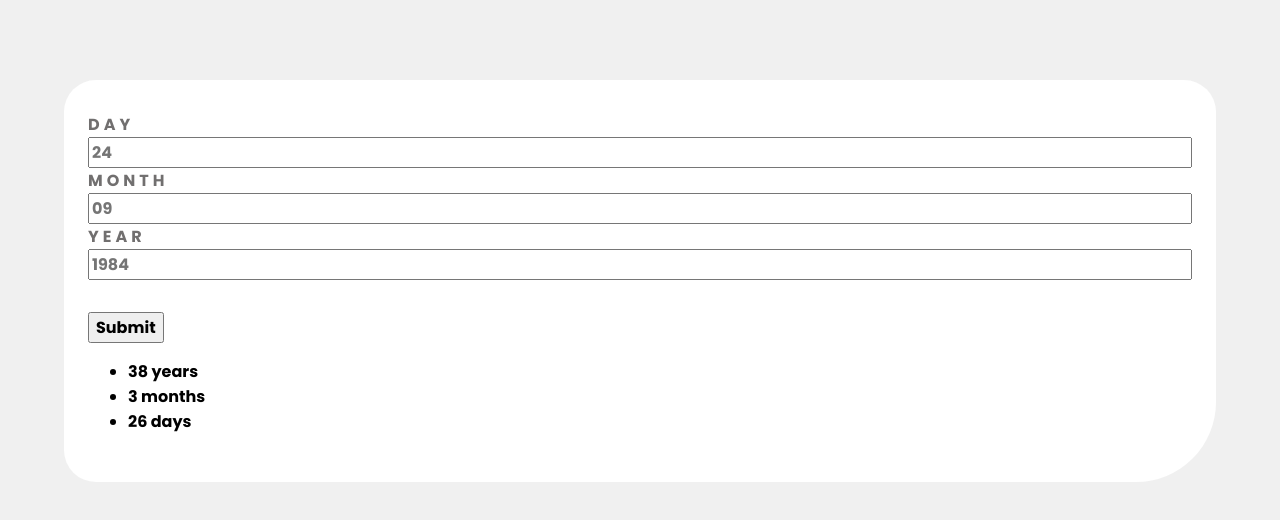
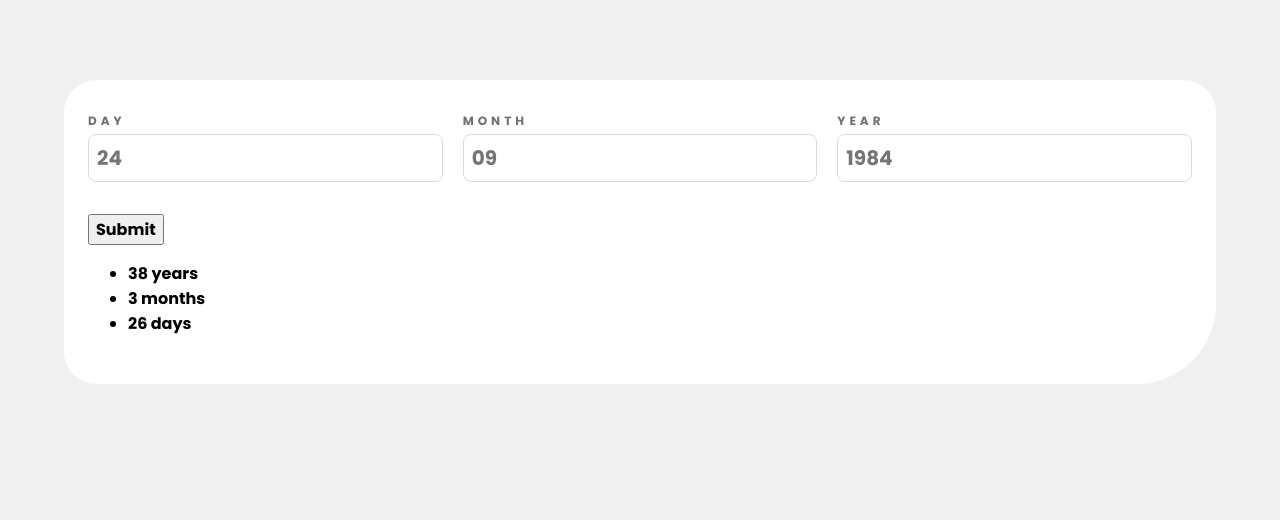
Before and after one commit to tdimnet/Age-calculator-app, a plain HTML site: page index.html in a window 1280 px wide. Drawn offline with Linux system fonts and the light colour scheme.

Commit message:
Styling the form

```diff
--- a/css/main.css
+++ b/css/main.css
@@ -29,6 +29,9 @@ body {
 
 .form-groups-wrapper {
   margin-bottom: 2rem;
+  display: grid;
+  grid-template-columns: repeat(3, minmax(0, 1fr));
+  gap: 1.25rem;
 }
 
 .form-group {
@@ -40,6 +43,17 @@ body {
   color: var(--dove-gray);
   text-transform: uppercase;
   letter-spacing: 0.25rem;
+  margin-bottom: 0.25rem;
+  font-size: 0.75rem;
+}
+
+.form-input {
+  padding: 0.5rem;
+  border-radius: 0.5rem;
+  outline: none;
+  border: 1px solid var(--alto);
+  font-size: 1.25rem;
+  color: var(--cold-gray);
 }
 
 h1 {
```
